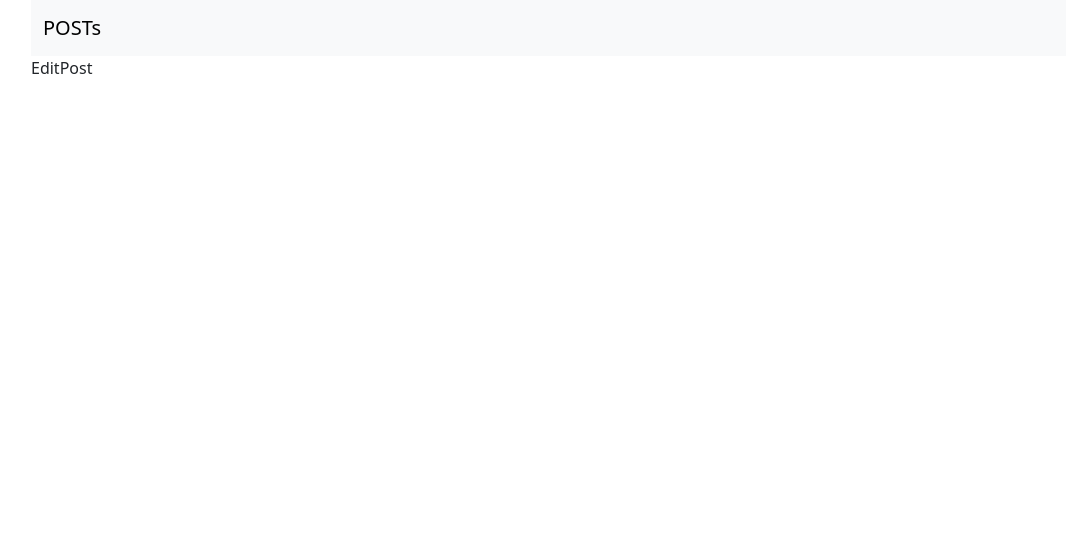
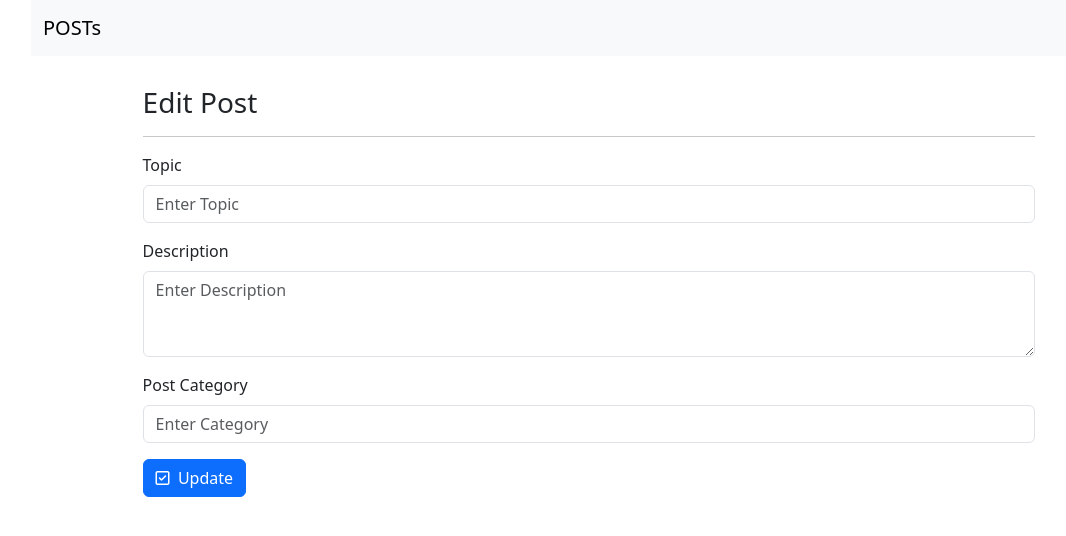
Before and after one commit to kvrp97/MERN-CRUD-demo-app, a React (Create React App) app in the folder client/: page /edit/1 in a window 1280 px wide. Shown: the top 536 px of the page, without its empty margins (51-1117 px from the left). Built offline with nearby package versions, Linux system fonts and the light colour scheme; no server answers.

Commit message:
post edit is done

```diff
--- a/client/src/components/EditPost.js
+++ b/client/src/components/EditPost.js
@@ -1,9 +1,110 @@
-import React, { Component } from 'react'
+import React, { Component } from 'react';
+import Button from 'react-bootstrap/Button';
+import Form from 'react-bootstrap/Form';
+import axios from 'axios';
 
 export default class EditPost extends Component {
+
+  constructor(props) {
+    super(props);
+
+    this.state = {
+      topic: "",
+      description: "",
+      postCategory: ""
+    };
+  }
+
+  handleInputChange = (e) => {
+    e.preventDefault();
+    const { name, value } = e.target;
+
+    this.setState({
+      ...this.state,
+      [name]: value
+    });
+  }
+
+  onSubmit = (e) => {
+    e.preventDefault();
+    const id = this.props.match.params.id;
+    const { topic, description, postCategory } = this.state;
+    const data = {
+      topic: topic,
+      description: description,
+      postCategory: postCategory
+    }
+
+    console.log(data);
+
+    axios.put(`/post/update/${id}`, data).then((res) => {
+      console.log(res);
+      if (res.data.success) {
+        alert("Post updated successfully");
+      }
+    });
+  }
+
+  componentDidMount() {
+    const id = this.props.match.params.id;
+
+    axios.get(`/post/${id}`).then((res) => {
+      if (res.data.success) {
+        this.setState({
+          topic: res.data.post.topic,
+          description: res.data.post.description,
+          postCategory: res.data.post.postCategory
+        });
+      }
+    })
+  }
+
   render() {
     return (
-      <div>EditPost</div>
+      <div style={{ width: '80%', marginTop: '30px', marginLeft: 'auto', marginRight: 'auto' }}>
+        <h3>Edit Post</h3>
+        <hr />
+        <Form onSubmit={this.onSubmit}>
+          <Form.Group className="mb-3">
+            <Form.Label>Topic</Form.Label>
+            <Form.Control
+              name='topic'
+              type="text"
+              placeholder="Enter Topic"
+              value={this.state.topic}
+              onChange={this.handleInputChange}
+              required
+            />
+          </Form.Group>
+          <Form.Group className="mb-3">
+            <Form.Label>Description</Form.Label>
+            <Form.Control
+              name='description'
+              as="textarea"
+              rows={3}
+              placeholder="Enter Description"
+              value={this.state.description}
+              onChange={this.handleInputChange}
+              required
+            />
+          </Form.Group>
+          <Form.Group className="mb-3">
+            <Form.Label>Post Category</Form.Label>
+            <Form.Control
+              name='postCategory'
+              type="text"
+              placeholder="Enter Category"
+              value={this.state.postCategory}
+              onChange={this.handleInputChange}
+              required
+            />
+          </Form.Group>
+          <Button variant="primary" type="submit">
+            <i className="far fa-check-square"></i>
+            &nbsp; Update
+          </Button>
+        </Form>
+      </div>
     )
   }
 }
--- a/client/src/components/Home.js
+++ b/client/src/components/Home.js
@@ -52,7 +52,7 @@ export default class Home extends Component {
                                     <td>{post.description}</td>
                                     <td>{post.postCategory}</td>
                                     <td>
-                                        <Button variant="warning">
+                                        <Button variant="warning" href={`/edit/${post._id}`}>
                                             <i className="fas fa-edit"></i>&nbsp;Edit
                                         </Button>{'  '}
                                         <Button variant="danger">
```
Also changed, not shown: 1 other file (tests, documents, lock files or other folders).
